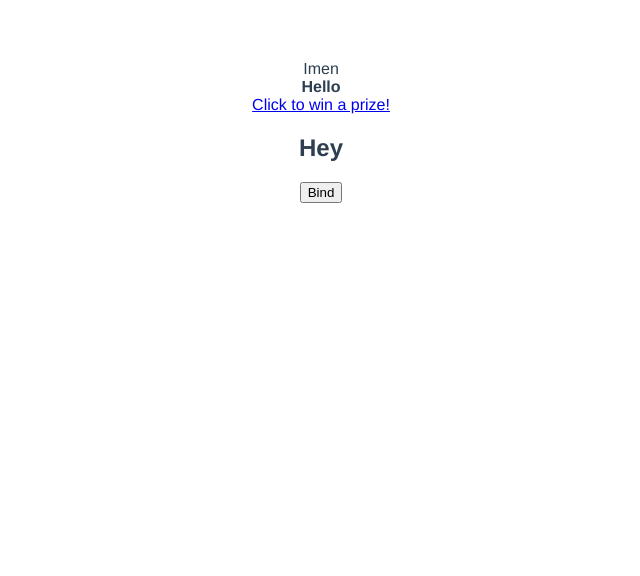
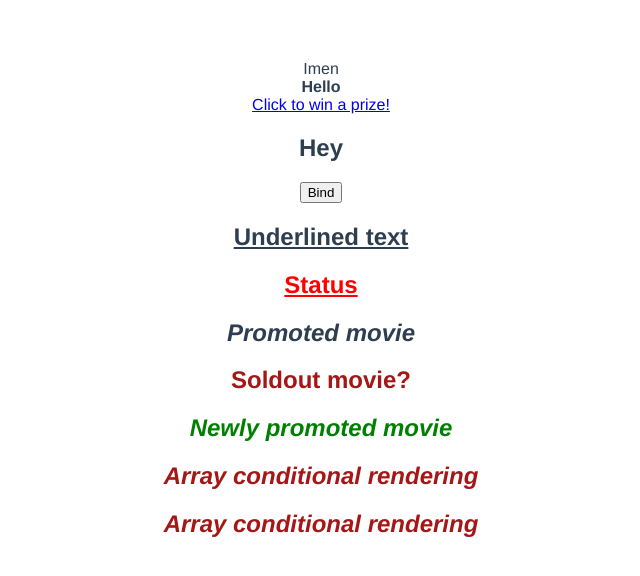
Before and after one commit to imenelhakim/VueJsTutorial, a Vue app in the folder hello-world/: page / in a window 1280 px wide. Shown: the top 576 px of the page, without its empty margins (319-959 px from the left). Built offline with nearby package versions, Linux system fonts and the light colour scheme.

Commit message:
binding classes

```diff
--- a/hello-world/src/App.vue
+++ b/hello-world/src/App.vue
@@ -7,6 +7,21 @@
   <!-- binding to attributes -->
   <h2 v-bind:id="headingId">Hey</h2>
   <button v-bind:disabled="isDisabled">Bind</button>
+  <!-- binding classes -->
+  <h2 class="underline">Underlined text</h2>
+  <h2 class="underline" v-bind:class="status">Status</h2>
+  <h2 v-bind:class="isPromoted && 'promoted'">Promoted movie</h2>
+  <!-- binding classes with ternary operator -->
+  <h2 v-bind:class="isSoldOut ? 'sold-out' : 'new'">Soldout movie?</h2>
+  <h2 v-bind:class="'new promoted'">Newly promoted movie</h2>
+  <!-- binding classes : array -->
+  <h2 v-bind:class="[isPromoted && 'promoted', isSoldOut ? 'sold-out' : 'new']">Array conditional rendering</h2>
+  <!-- binding classes : object -->
+  <h2 v-bind:class="{
+    promoted: isPromoted,
+    new: !isSoldOut,
+    'sold-out': isSoldOut
+  }">Array conditional rendering</h2>
 </template>
 
 <script>
@@ -23,7 +38,10 @@ export default {
       name:"Imen",
       hack: `<a href="#" onClick="alert('hacked 3:)')">Click to win a prize!<a/>`,
       headingId: 'heading',
-      isDisabled: false
+      isDisabled: false,
+      status:'danger',
+      isPromoted: true,
+      isSoldOut: true
     }
   }
 }
@@ -38,4 +56,24 @@ export default {
   color: #2c3e50;
   margin-top: 60px;
 }
+
+.underline{
+  text-decoration: underline;
+}
+
+.danger{
+  color: red;
+}
+
+.promoted{
+  font-style: italic;
+}
+
+.new{
+  color: green;
+}
+.sold-out{
+  color: rgb(165, 22, 22);
+}
+
 </style>
```
